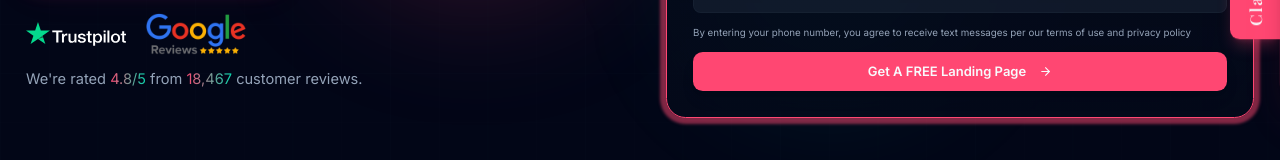
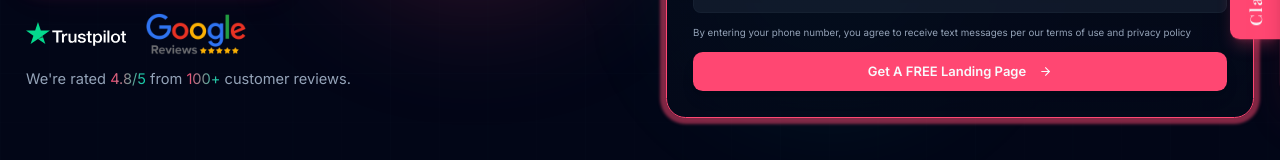
Before and after one commit to babaralis/websiteoptimax, a Next.js app: page /web-design-v2 in a window 1280 px wide. Shown: the part 512-672 px from the top of the page. Built offline with nearby package versions, Linux system fonts and the light colour scheme; a web font is replaced by a local one.

Commit message:
modify code

```diff
--- a/src/components/webdesignv2/LandingHero.tsx
+++ b/src/components/webdesignv2/LandingHero.tsx
@@ -130,7 +130,7 @@ export function LandingHero() {
               <Image src="/assets/images/webdesign/Web design-v2/googlereview-logo.webp" alt="Google Logo" width={100} height={100} />
             </div>
             <div className="flex flex-wrap items-center justify-center lg:justify-start gap-6 mt-4">
-              <p className="text-muted-foreground text-lg">We're rated <span className="gradient-text">4.8/5</span> from <span className="gradient-text">18,467</span> customer reviews.</p>
+              <p className="text-muted-foreground text-lg">We're rated <span className="gradient-text">4.8/5</span> from <span className="gradient-text">100+</span> customer reviews.</p>
             </div>
           </FadeIn>
           <FadeIn delay={0.2} className="mobile-hero-form">
```
